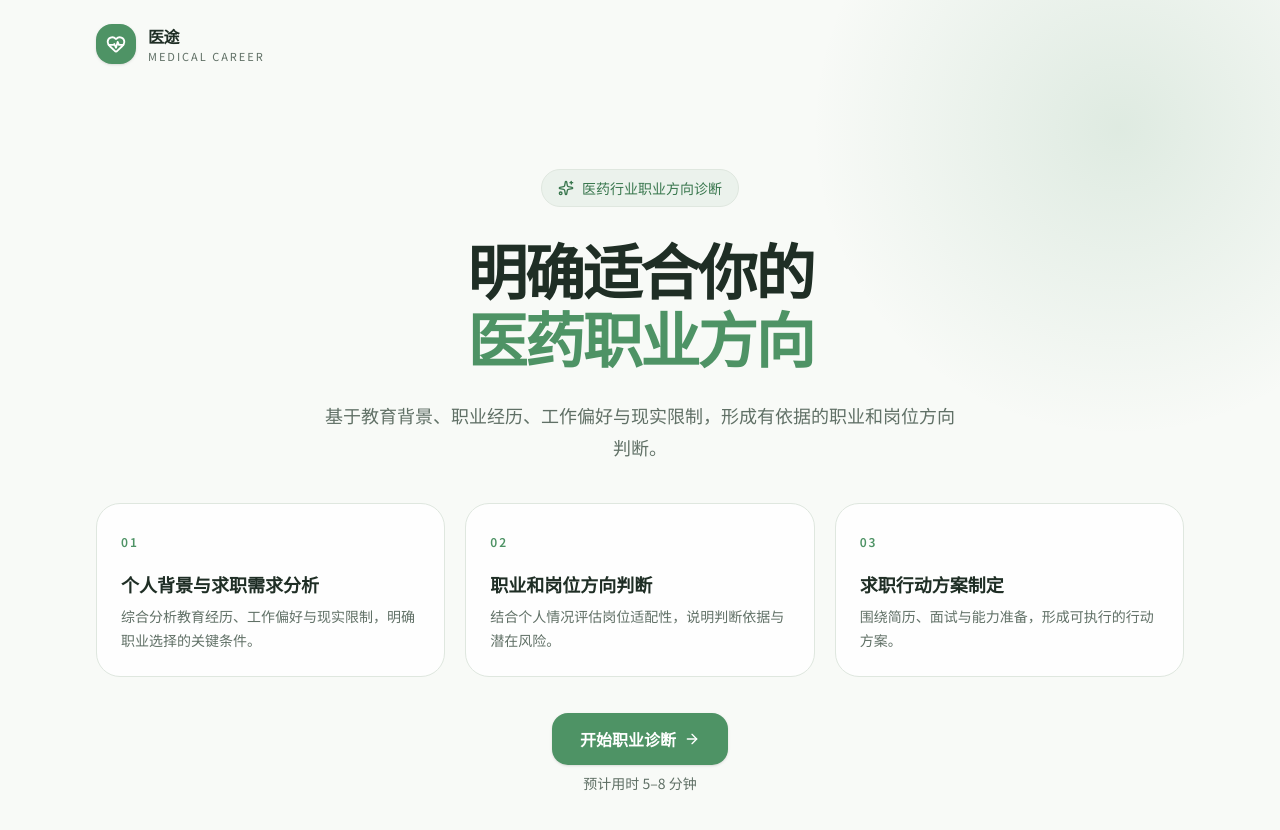
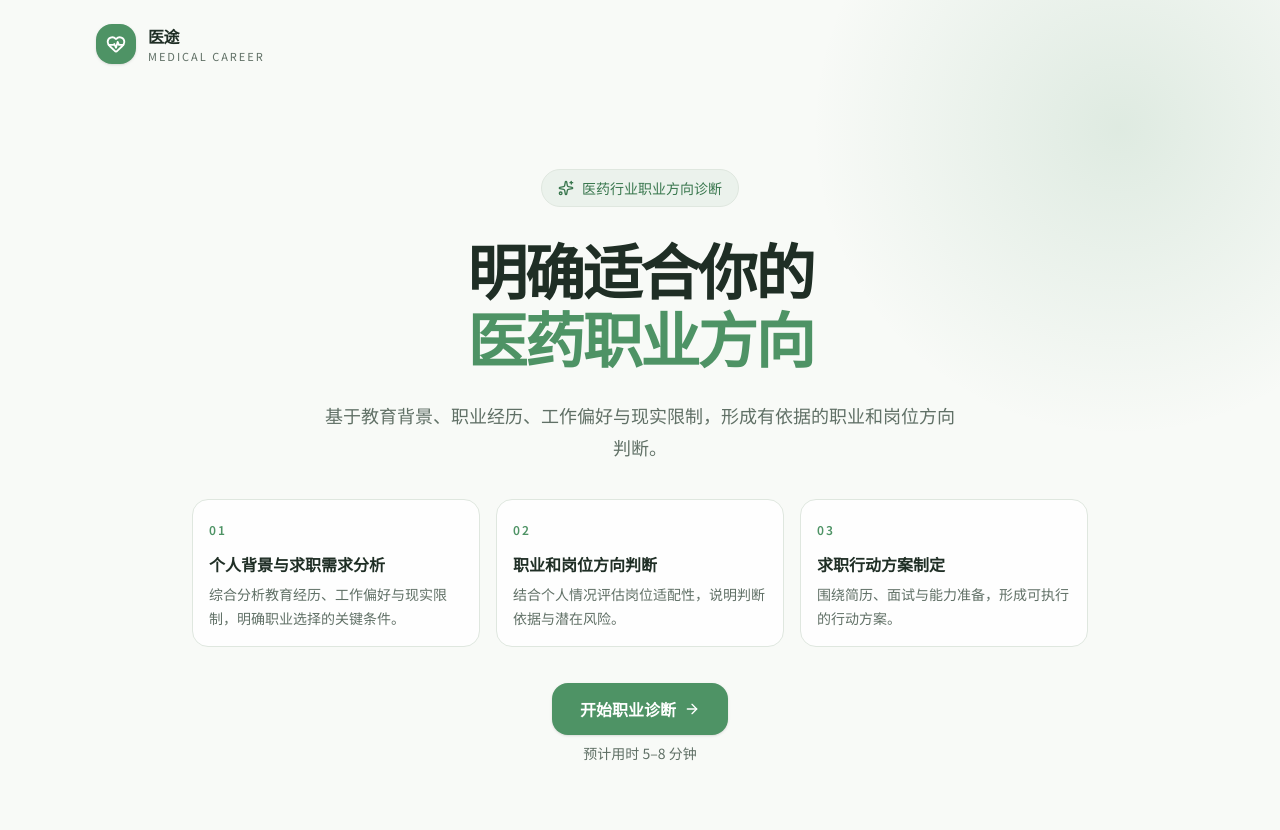
Before and after one commit to Qihua2026/Medical, a Next.js app: page / in a window 1280 px wide. Shown: the top 830 px of the page. Built offline with nearby package versions, Linux system fonts and the light colour scheme.

Commit message:
style: compact diagnostic step cards

```diff
--- a/src/app/page.tsx
+++ b/src/app/page.tsx
@@ -64,19 +64,19 @@ export default function Home() {
 
         <ul
           aria-label="职业诊断步骤"
-          className="mt-10 grid grid-cols-3 gap-2 sm:gap-4 lg:gap-5"
+          className="mx-auto mt-9 grid w-full max-w-4xl grid-cols-3 gap-2 sm:w-[92%] sm:gap-3 lg:gap-4"
         >
           {steps.map((step) => (
             <li className="min-w-0" key={step.number}>
-              <Card className="h-full bg-card/85">
-                <CardContent className="p-3 sm:p-5 lg:p-6">
+              <Card className="h-full gap-0 rounded-2xl bg-card/85 py-0">
+                <CardContent className="p-3 sm:p-4">
                   <span className="text-[10px] font-semibold tracking-[0.14em] text-primary sm:text-xs sm:tracking-[0.16em]">
                     {step.number}
                   </span>
-                  <h2 className="mt-3 break-words text-xs font-semibold leading-5 text-foreground sm:mt-5 sm:text-base sm:leading-6 lg:text-lg">
+                  <h2 className="mt-3 break-words text-xs font-semibold leading-5 text-foreground sm:text-sm sm:leading-6 lg:text-base">
                     {step.title}
                   </h2>
-                  <p className="mt-2 break-words text-[11px] leading-5 text-muted-foreground sm:text-sm sm:leading-6">
+                  <p className="mt-1.5 break-words text-[11px] leading-5 text-muted-foreground sm:text-xs sm:leading-5 lg:text-sm lg:leading-6">
                     {step.description}
                   </p>
                 </CardContent>
```
Also changed, not shown: 1 other file (tests, documents, lock files or other folders).
